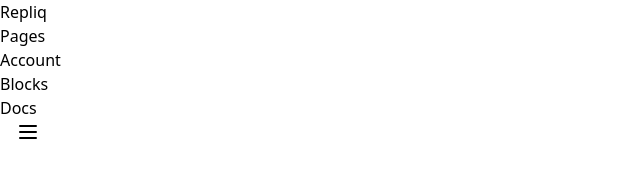
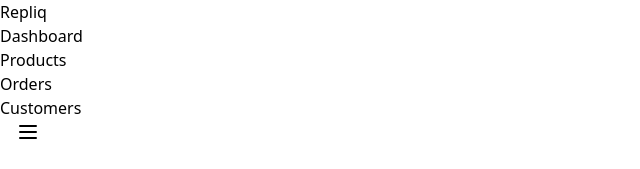
Before and after one commit to tawhidib/repliq-ecommerce, a Next.js app: page / in a window 1280 px wide. Shown: the top 169 px of the page, without its empty margins (0-640 px from the left). Built offline with nearby package versions, Linux system fonts and the light colour scheme; what @material-tailwind/react would draw is missing.

Commit message:
pref(Navbar): add nav menus as requirments
added necessery menus for navigate whole website

```diff
--- a/src/components/Navbar.tsx
+++ b/src/components/Navbar.tsx
@@ -29,7 +29,7 @@
         className="p-1 font-normal"
       >
         <a href="#" className="flex items-center">
-          Pages
+          Dashboard
         </a>
       </Typography>
       <Typography
@@ -39,7 +39,7 @@
         className="p-1 font-normal"
       >
         <a href="#" className="flex items-center">
-          Account
+          Products
         </a>
       </Typography>
       <Typography
@@ -49,7 +49,7 @@
         className="p-1 font-normal"
       >
         <a href="#" className="flex items-center">
-          Blocks
+          Orders
         </a>
       </Typography>
       <Typography
@@ -59,7 +59,7 @@
         className="p-1 font-normal"
       >
         <a href="#" className="flex items-center">
-          Docs
+          Customers
         </a>
       </Typography>
     </ul>
```
